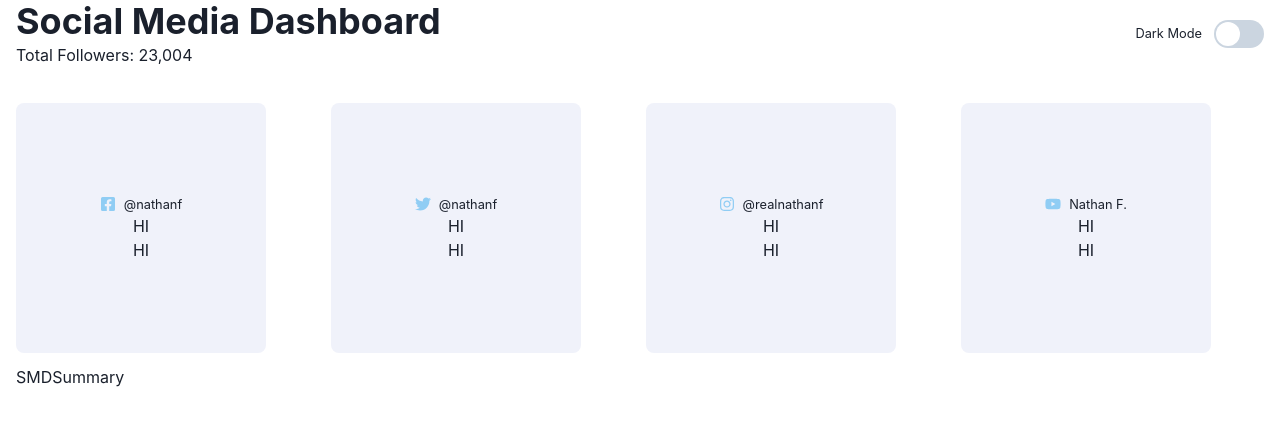
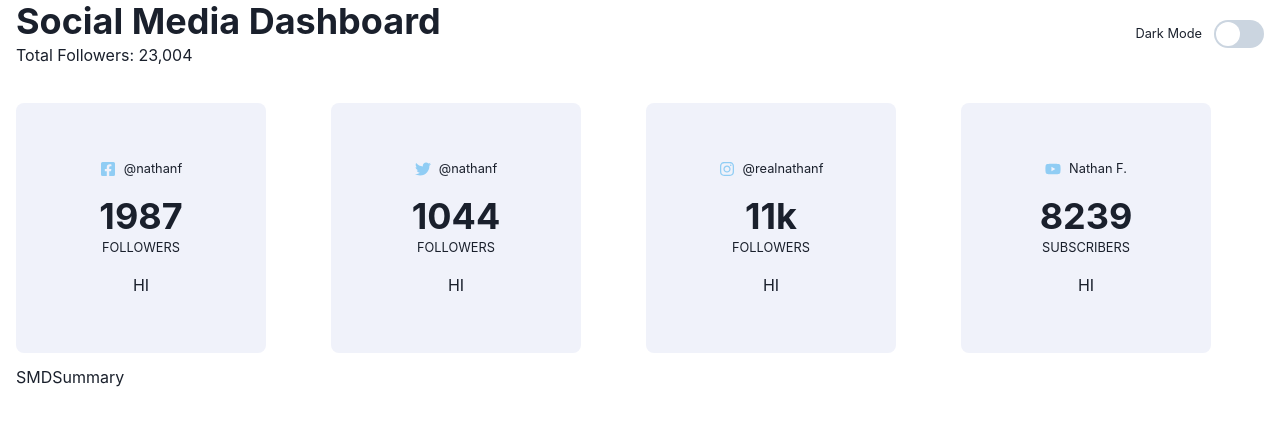
Before and after one commit to stephen-gift/social-media-dashboard, a Next.js app: page / in a window 1280 px wide. Shown: the top 426 px of the page. Built offline with nearby package versions, Linux system fonts and the light colour scheme.

Commit message:
Summary followers and subscribers

```diff
--- a/components/Summary/SMDFollowers.tsx
+++ b/components/Summary/SMDFollowers.tsx
@@ -1,7 +1,40 @@
+import { Box, Flex, Heading, Text } from "@chakra-ui/react";
 import React from "react";
+import { data, Props } from "../../containers/Homepage/Summary";
 
-const SMDFollowers = () => {
-  return <div>SMDFollowers</div>;
+const SMDFollowers = ({
+  followers,
+  subscribers,
+  noFollowers,
+  noSubscribers,
+}: Props) => {
+  return (
+    <>
+      {data.map((d) => {
+        return (
+          <Box key={d.id}>
+            {followers ? (
+              <Flex flexDir="column" alignItems="center">
+                <Heading>{noFollowers}</Heading>
+                <Text as="small">FOLLOWERS</Text>
+              </Flex>
+            ) : (
+              ""
+            )}
+
+            {subscribers ? (
+              <Flex flexDir="column" alignItems="center">
+                <Heading>{noSubscribers}</Heading>
+                <Text as="small">SUBSCRIBERS</Text>
+              </Flex>
+            ) : (
+              ""
+            )}
+          </Box>
+        );
+      })}
+    </>
+  );
 };
 
 export default SMDFollowers;
--- a/components/Summary/SMDSubscribers.tsx
+++ /dev/null
@@ -1,7 +0,0 @@
-import React from "react";
-
-const SMDSubscribers = () => {
-  return <div>SMDSubscribers</div>;
-};
-
-export default SMDSubscribers;
--- a/components/Summary/SMDSummaryCard.tsx
+++ b/components/Summary/SMDSummaryCard.tsx
@@ -1,16 +1,31 @@
 import { Box, Flex, Square, useColorModeValue } from "@chakra-ui/react";
 import React from "react";
 import { Props } from "../../containers/Homepage/Summary";
+import SMDFollowers from "./SMDFollowers";
 import SMDIconUsername from "./SMDIconUsername";
 
-const SMDSummaryCard = ({ facebook, instagram, youtube, twitter }: Props) => {
+const SMDSummaryCard = ({
+  facebook,
+  instagram,
+  youtube,
+  twitter,
+  followers,
+  subscribers,
+  noFollowers,
+  noSubscribers,
+}: Props) => {
   return (
     <Square
       size="250px"
       bgColor={useColorModeValue("hsl(227, 47%, 96%)", "hsl(228, 28%, 20%)")}
       borderRadius="lg"
     >
-      <Flex flexDir="column" alignItems="center" justifyContent="center">
+      <Flex
+        flexDir="column"
+        alignItems="center"
+        justifyContent="center"
+        gap={4}
+      >
         <Box>
           {facebook ? <SMDIconUsername facebook /> : ""}
           {twitter ? <SMDIconUsername twitter /> : ""}
@@ -18,7 +33,18 @@ const SMDSummaryCard = ({ facebook, instagram, youtube, twitter }: Props) => {
           {youtube ? <SMDIconUsername youtube /> : ""}
         </Box>
 
-        <Box>HI</Box>
+        <Box>
+          {followers ? (
+            <SMDFollowers followers noFollowers={noFollowers} />
+          ) : (
+            ""
+          )}
+          {subscribers ? (
+            <SMDFollowers subscribers noSubscribers={noSubscribers} />
+          ) : (
+            ""
+          )}
+        </Box>
         <Box>HI</Box>
       </Flex>
     </Square>
--- a/components/Summary/index.tsx
+++ b/components/Summary/index.tsx
@@ -1,6 +1,5 @@
 import SMDFollowers from "./SMDFollowers";
 import SMDIconUsername from "./SMDIconUsername";
-import SMDSubscribers from "./SMDSubscribers";
 import SMDSummaryCard from "./SMDSummaryCard";
 
-export { SMDFollowers, SMDSubscribers, SMDSummaryCard, SMDIconUsername };
+export { SMDFollowers, SMDSummaryCard, SMDIconUsername };
--- a/containers/Homepage/Summary/index.tsx
+++ b/containers/Homepage/Summary/index.tsx
@@ -7,17 +7,37 @@ export type Props = {
   instagram?: any;
   youtube?: any;
   twitter?: any;
+  followers?: any;
+  subscribers?: any;
+  noFollowers?: string | number | any;
+  noSubscribers?: string | number | any;
 };
+
+export const data = [
+  {
+    id: 1,
+    facebook: "1987",
+    twitter: "1044",
+    instagram: "11k",
+    youtube: "8239",
+  },
+];
 
 const SMDSummary = () => {
   return (
-    <SimpleGrid columns={4} spacing={3}>
-      <SMDSummaryCard facebook />
-      <SMDSummaryCard twitter />
-      <SMDSummaryCard instagram />
-      <SMDSummaryCard youtube />
-      SMDSummary
-    </SimpleGrid>
+    <>
+      {data.map((d) => {
+        return (
+          <SimpleGrid key={d.id} columns={4} spacing={3}>
+            <SMDSummaryCard facebook followers noFollowers={d.facebook} />
+            <SMDSummaryCard twitter followers noFollowers={d.twitter} />
+            <SMDSummaryCard instagram followers noFollowers={d.instagram} />
+            <SMDSummaryCard youtube subscribers noSubscribers={d.youtube} />
+            SMDSummary
+          </SimpleGrid>
+        );
+      })}
+    </>
   );
 };
 
```
